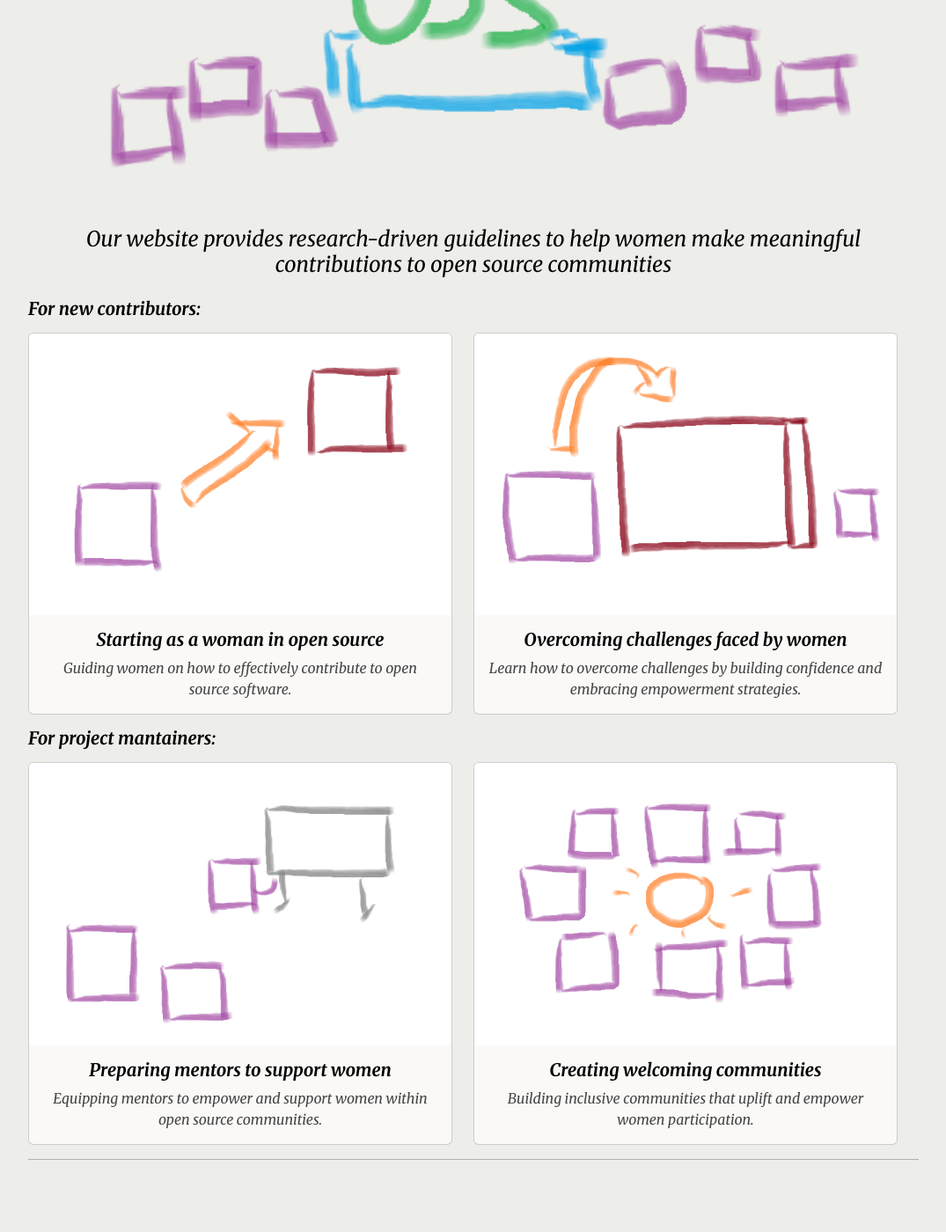
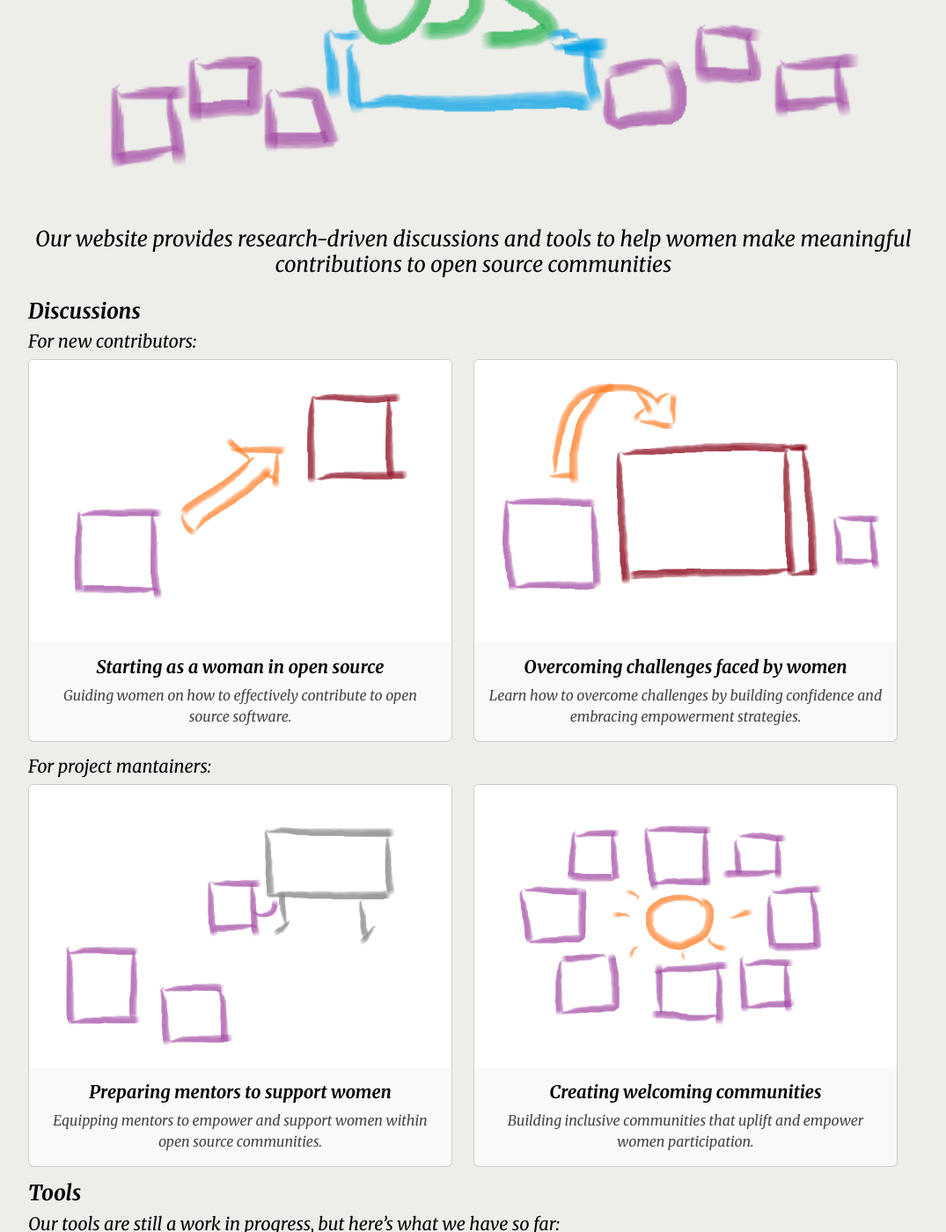
Before and after one commit to lsurobotics/womeninoss.com, a Jekyll site: the page built from index.html, in a window 1280 px wide and 1400 px high, scrolled down 207 px. Shown: the whole window at 88% size, without its empty margins (102-1177 px from the left). Built offline with Jekyll 4.4.1, drawn with Linux system fonts in a browser that asks for light colours; nearby versions of some CDN libraries; some web fonts are replaced; before the commit the page ends 1541 px from its top, so only the background shows below that; some of the changed text lies outside the part shown.

Commit message:
Adding a tools section for future work

```diff
--- a/css/default.css
+++ b/css/default.css
@@ -20,12 +20,6 @@
 
 .quote {
     font-family: "Playwrite IT Moderna", cursive;
-}
-
-.category-title {
-    font-weight: bold;
-    margin-top: 15px;
-    margin-bottom: 15px;
 }
 
 .card {
--- a/index.html
+++ b/index.html
@@ -4,10 +4,11 @@
 
 <div class="row header">
     <img src="img/header.png" class="card-img-top" alt="Introductory image">
-    <h4 class="header-description"><i>Our website provides research-driven guidelines to help women make meaningful contributions to open source communities</h4>
+    <h4 class="header-description"><i>Our website provides research-driven discussions and tools to help women make meaningful contributions to open source communities</h4>
 </div>
-
 <div class="row">
+    <p></p>
+    <h4 class="category-title"><b>Discussions</b></h4>
     <h5 class="category-title">For new contributors:</h5>
     <div class="row row-cols-1 row-cols-lg-2">
         <a href="{{ site.url }}/posts/example" class="card-link">
@@ -31,7 +32,10 @@
           </div>
         </div>
     </div>
-    <h5 class="category-title">For project mantainers:</h5>
+</div>
+<div class="row">
+    <p></p>
+    <h5>For project mantainers:</h5>
     <div class="row row-cols-1 row-cols-lg-2">
         <div class="col">
           <div class="card">
@@ -53,3 +57,30 @@
           </div>
     </div>
 </div>
+<div class="row">
+  <p></p>
+  <h4><b>Tools</b></h4>
+  <h5>Our tools are still a work in progress, but here’s what we have so far:</h5>
+  <div class="row row-cols-1 row-cols-lg-2">
+      <a href="{{ site.url }}/posts/example" class="card-link">
+        <div class="col">
+          <div class="card">
+            <img src="img/starting.png" class="card-img-top" alt="Starting as a woman in open source">
+            <div class="card-body">
+              <h5 class="card-title">PeerConnect: Finding Peer Support in Open Source</h5>
+              <p class="card-text">Connect with supportive women in open source who foster collaboration, shared learning, and stronger community ties to help each other thrive in OSS.</p>
+            </div>
+          </div>
+        </div>
+      </a>
+      <div class="col">
+        <div class="card">
+          <img src="img/barriers.png" class="card-img-top" alt="Challenges faced by women">
+          <div class="card-body">
+            <h5 class="card-title">BetterConduct: Improving Conduct with AI</h5>
+            <p class="card-text">Discover an AI-powered tool that enhances community codes of conduct by fostering fairness, clarity, and inclusivity to help open-source communities thrive.</p>
+          </div>
+        </div>
+      </div>
+  </div>
+</div>
```
Also changed, not shown: img/oss.png (added), 3 other files.
